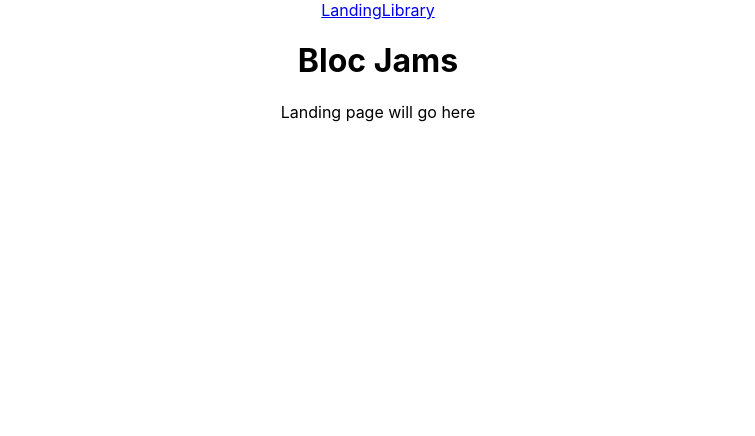
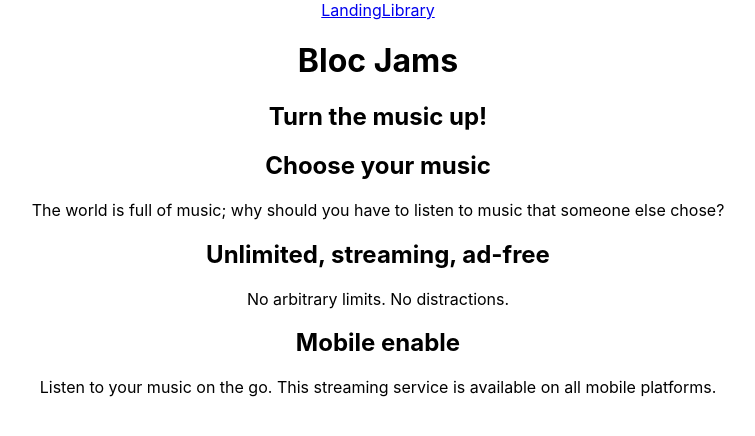
Before and after one commit to kamrinklauschie/react-bloc-jams, a React (Create React App) app: page / in a window 1280 px wide. Shown: the top 436 px of the page, without its empty margins (262-1017 px from the left). Built offline with nearby package versions, Linux system fonts and the light colour scheme.

Commit message:
Added Landing Page content

```diff
--- a/src/App.js
+++ b/src/App.js
@@ -3,6 +3,7 @@
 import './App.css';
 import Landing from './components/Landing';
 import Library from './components/Library';
+import Album from './components/Album';
 
 class App extends Component {
   render() {
@@ -13,12 +14,12 @@
             <Link to='/'>Landing</Link>
             <Link to='/library'>Library</Link>
             </nav>
-
           <h1>Bloc Jams</h1>
         </header>
         <main>
           <Route exact path="/" component={Landing} />
           <Route path="/library" component={Library} />
+          <Route path="/album" component={Album} />
         </main>
       </div>
     );
--- a/src/components/Landing.js
+++ b/src/components/Landing.js
@@ -2,7 +2,22 @@
 
 const Landing = () => (
 	<section className="landing">
-		Landing page will go here
+		<h1 className="hero-title">Turn the music up!</h1>
+
+	<section className="selling-points">
+		<div className="point">
+			<h2 className="point-title">Choose your music</h2>
+			<p className="point-description">The world is full of music; why should you have to listen to music that someone else chose?</p>
+		</div>
+		<div className="point">
+			<h2 className="point-title">Unlimited, streaming, ad-free</h2>
+			<p className="point-description">No arbitrary limits. No distractions.</p>
+		</div>
+		<div className="point">
+			<h2 className="point-title">Mobile enable</h2>
+			<p className="point-description">Listen to your music on the go. This streaming service is available on all mobile platforms.</p>
+		</div>
+		</section>
 	</section>
 	);
 
```
